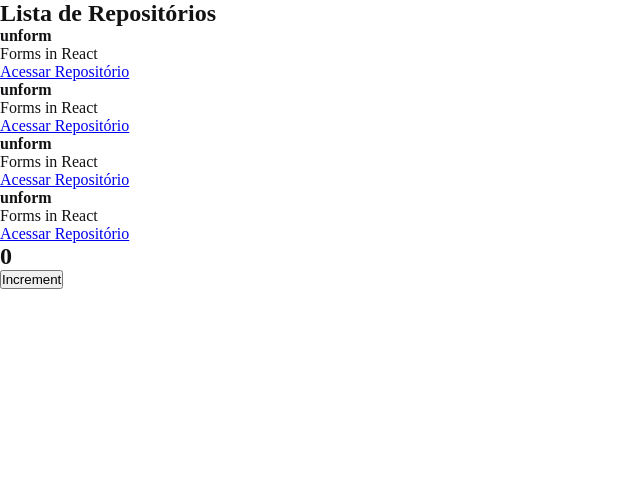
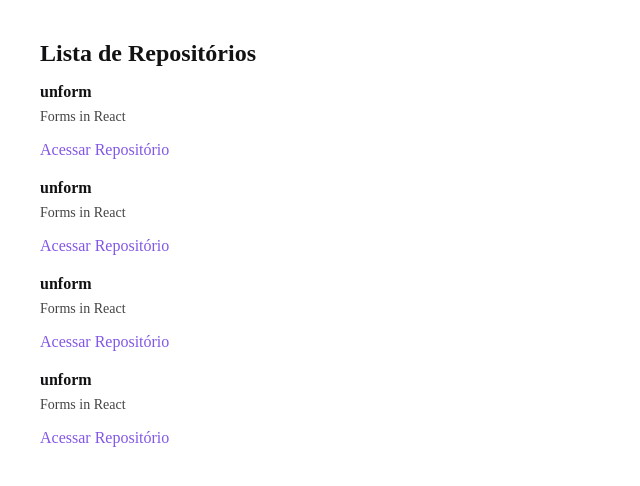
Before and after one commit to rakelmm/fundamentos-reactjs, a React app: page / in a window 1280 px wide. Shown: the top 486 px of the page, without its empty margins (0-640 px from the left). Built offline with nearby package versions, Linux system fonts and the light colour scheme.

Commit message:
Estilização da listagem

```diff
--- a/src/App.jsx
+++ b/src/App.jsx
@@ -1,12 +1,8 @@
-import { Counter } from './components/Counter';
 import { RepositoryList } from './components/RepositoryList';
 import './styles/global.scss';
 
 export function App() {
     return (
-        <>
-            <RepositoryList />
-            <Counter />
-        </>
+        <RepositoryList />
     )
 }
--- a/src/components/Counter.jsx
+++ /dev/null
@@ -1,18 +0,0 @@
-import { useState } from "react";
-
-export function Counter() {
-    const [counter, setCounter] = useState(0);
-
-    function increment() {
-        setCounter(counter + 1);
-    }
-
-    return (
-        <div>
-            <h2>{counter}</h2>
-            <button type="button" onClick={increment}>
-                Increment
-            </button>
-        </div>
-    );
-}
--- a/src/components/RepositoryList.jsx
+++ b/src/components/RepositoryList.jsx
@@ -1,4 +1,6 @@
 import { RepositoryItem } from "./RepositoryItem";
+
+import '../styles/repositories.scss';
 
 const repository = {
     name: 'unform',
--- /dev/null
+++ b/src/styles/repositories.scss
@@ -0,0 +1,30 @@
+section.repository-list {
+    margin: 40px;
+
+    h1 {
+        margin-bottom: 16px;
+    }
+
+    ul {
+        list-style: none;
+
+        li {
+            & + li {
+                margin-top: 20px;
+            }
+
+            p {
+                font-size: 14px;
+                color: #444;
+                margin-top: 8px;
+            }
+
+            a {
+                display: inline-block;
+                margin-top: 16px;
+                text-decoration: none;
+                color: #8257e6;
+            }
+        }
+    }
+}
```
